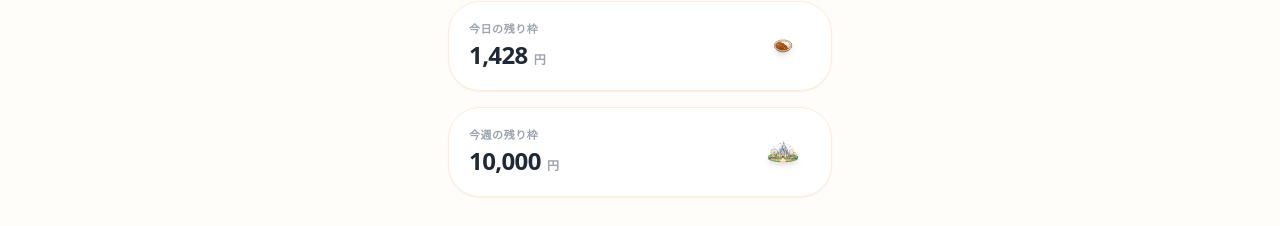
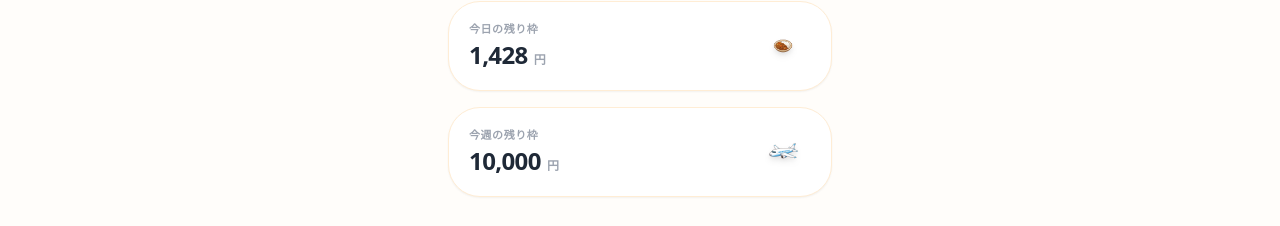
Before and after one commit to kanno-takumi/pochi-money, a Next.js app: page /create/1 in a window 1280 px wide. Shown: the part 251-477 px from the top of the page. Built offline with nearby package versions, Linux system fonts and the light colour scheme; no server answers; the database is empty.

Commit message:
pngを差し替え

```diff
--- a/components/SavingCard.tsx
+++ b/components/SavingCard.tsx
@@ -3,7 +3,7 @@
 import Link from "next/link";
 
 const UNITS = [
-  { id: "disney",    price: 10000, img: "/disney.png" },
+  { id: "plain",    price: 10000, img: "/plain.png" },
   { id: "yakiniku",  price: 5000,  img: "/yakiniku.png" },
   { id: "curry",     price: 1000,  img: "/curry.png" },
   { id: "coffee",    price: 500,   img: "/coffee.png" },
--- a/components/SavingVisual.tsx
+++ b/components/SavingVisual.tsx
@@ -3,7 +3,7 @@
 import React from "react";
 
 const UNITS = [
-  { id: "disney",    price: 10000, img: "/disney.png" },
+  { id: "plain",    price: 10000, img: "/plain.png" },
   { id: "yakiniku",  price: 5000,  img: "/yakiniku.png" },
   { id: "curry",     price: 1000,  img: "/curry.png" },
   { id: "coffee",    price: 500,   img: "/coffee.png" },
```
Also changed, not shown: public/plain.png (added).
